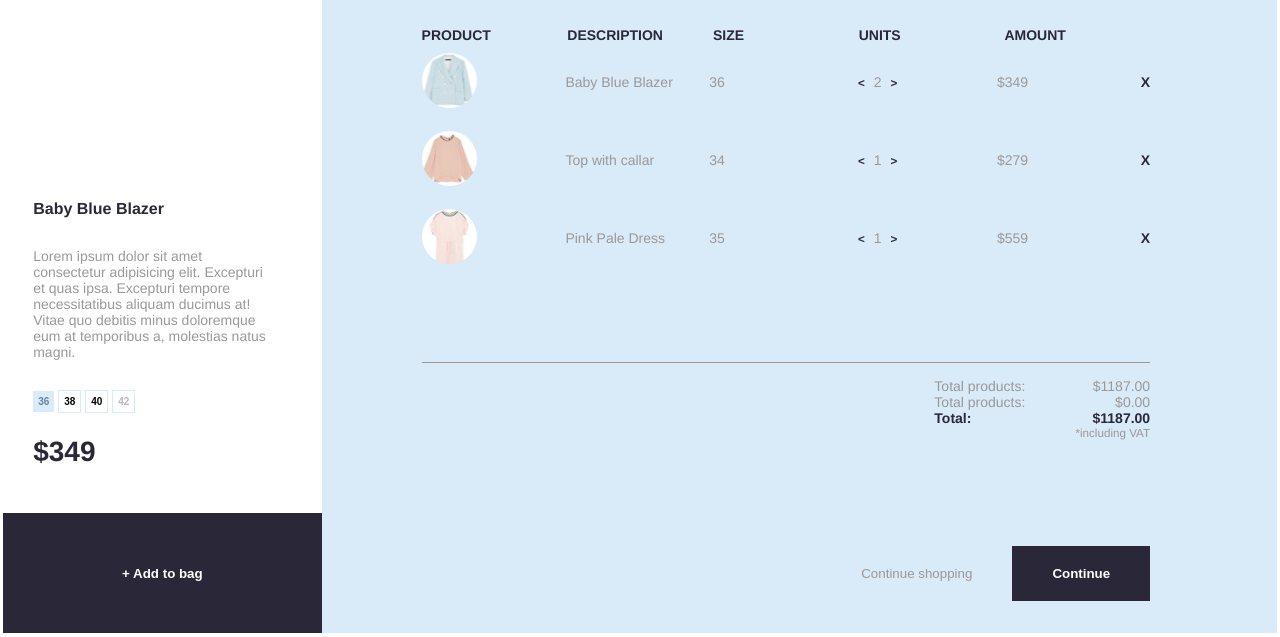
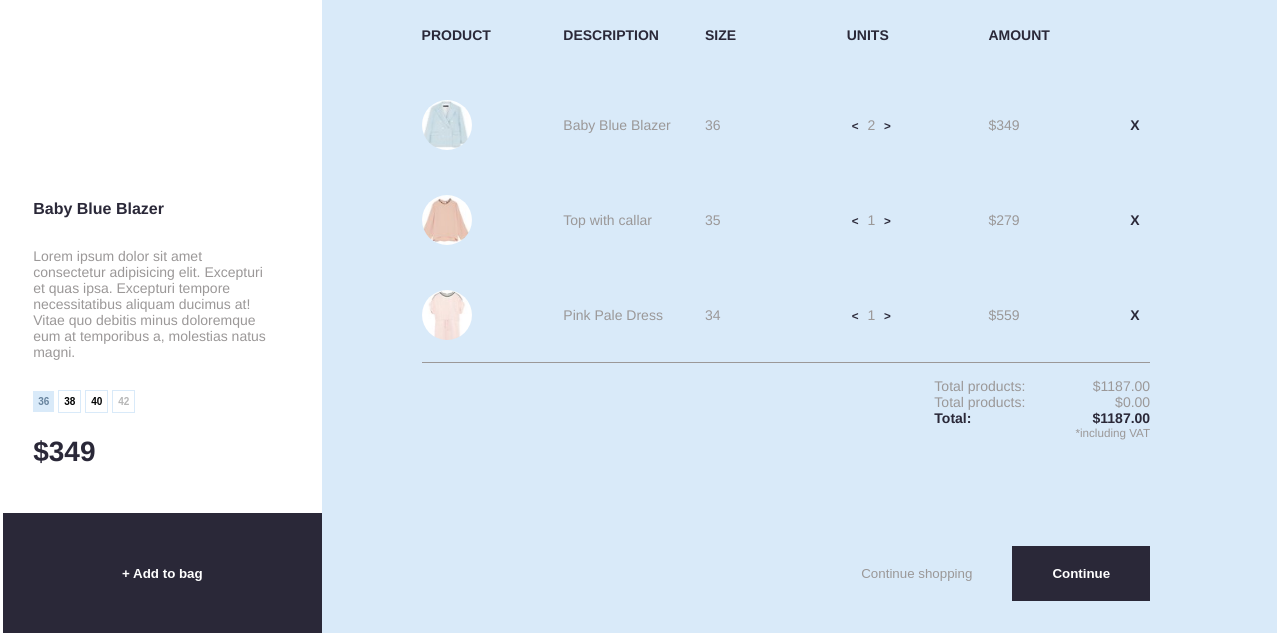
Before and after one commit to TheShadow8/mockup-to-code-1, a website: page cart.html in a window 1280 px wide. Shown: the part 163-800 px from the top of the page. Drawn offline with nearby package versions, Linux system fonts and the light colour scheme.

Commit message:
fix cart--detail layout

```diff
--- a/cart.html
+++ b/cart.html
@@ -58,16 +58,57 @@
         </div>
 
         <div class="cart__title">Shopping basket</div>
+
         <div class="cart__detail">
-          <div class="cart__detail--titles">
-            <div class="cart__detail--title title">Product</div>
-            <div class="cart__detail--title title">Description</div>
-            <div class="cart__detail--title title">Size</div>
-            <div class="cart__detail--title title">Units</div>
-            <div class="cart__detail--title title">Amount</div>
+          <div class="cart__detail--title title">Product</div>
+          <div class="cart__detail--images">
+            <img src="/img/p1.jpg" alt="" /> <img src="/img/p2.jpg" alt="" />
+            <img src="/img/p3.jpg" alt="" />
           </div>
 
-          <div class="cart__detail--item">
+          <div class="cart__detail--title title">Description</div>
+          <div class="cart__detail--desc">
+            <div class="cart__detail--contain">Baby Blue Blazer</div>
+            <div class="cart__detail--contain">Top with callar</div>
+            <div class="cart__detail--contain">Pink Pale Dress</div>
+          </div>
+
+          <div class="cart__detail--title title">Size</div>
+          <div class="cart__detail--size">
+            <div class="cart__detail--contain">36</div>
+            <div class="cart__detail--contain">35</div>
+            <div class="cart__detail--contain">34</div>
+          </div>
+
+          <div class="cart__detail--title title">Units</div>
+          <div class="cart__detail--unit">
+            <div class="cart__detail--contain">
+              <small class="title"><</small> 2 <small class="title">></small>
+            </div>
+            <div class="cart__detail--contain">
+              <small class="title"><</small> 1 <small class="title">></small>
+            </div>
+            <div class="cart__detail--contain">
+              <small class="title"><</small> 1 <small class="title">></small>
+            </div>
+          </div>
+
+          <div class="cart__detail--title title">Amount</div>
+          <div class="cart__detail--aumount">
+            <div class="cart__detail--contain">$349</div>
+            <div class="cart__detail--contain">$279</div>
+            <div class="cart__detail--contain">$559</div>
+          </div>
+
+          <div class="cart__detail--title title">&nbsp;</div>
+          <div class="cart__detail--remove">
+            <div class="cart__detail--remove title">X</div>
+            <div class="cart__detail--remove title">X</div>
+            <div class="cart__detail--remove title">X</div>
+          </div>
+        </div>
+
+        <!-- <div class="cart__detail--item">
             <div class="cart__detail--contain"><img src="/img/p1.jpg" alt="" /></div>
             <div class="cart__detail--contain">Baby Blue Blazer</div>
             <div class="cart__detail--contain">36</div>
@@ -99,7 +140,8 @@
             <div class="cart__detail--contain">$559</div>
             <div class="cart__detail--remove title">X</div>
           </div>
-        </div>
+        </div> -->
+
         <div class="cart__summary">
           <div class="cart__summary--title">
             <div>Total products:</div>
--- a/sass/abstracts/_mixins.scss
+++ b/sass/abstracts/_mixins.scss
@@ -0,0 +1,5 @@
+@mixin flexColumnSpaceAround {
+  display: flex;
+  flex-direction: column;
+  justify-content: space-around;
+}
--- a/sass/components/_cart.scss
+++ b/sass/components/_cart.scss
@@ -22,36 +22,55 @@
 
   &__detail {
     border-bottom: 1px solid $color-grey-dark-1;
+    display: grid;
+    grid-template-columns: repeat(5, 1fr) 2rem;
+    grid-template-rows: 5rem auto;
+
+    justify-items: start;
 
     small {
       padding: 0 0.5rem;
     }
-    &--titles {
+    &--title {
+      grid-row: 1 / 2;
       text-transform: uppercase;
-      display: flex;
-      justify-content: space-between;
-      align-items: center;
     }
 
-    &--item {
-      padding: 1rem 0;
-      display: flex;
-      justify-content: space-between;
-      align-items: center;
+    &--images {
+      grid-column: 1 / 2;
 
+      @include flexColumnSpaceAround;
       img {
-        height: 5.5rem;
-        width: 5.5rem;
+        display: block;
+        height: 5rem;
+        width: 5rem;
         border-radius: 50%;
       }
     }
 
-    &--contain {
-      flex-basis: 17%;
+    &--desc {
+      grid-column: 2 / 3;
+      @include flexColumnSpaceAround;
     }
 
-    &--title {
-      flex-basis: 21%;
+    &--size {
+      grid-column: 3 / 4;
+      @include flexColumnSpaceAround;
+    }
+
+    &--unit {
+      grid-column: 4 / 5;
+      @include flexColumnSpaceAround;
+    }
+
+    &--aumount {
+      grid-column: 5 / 6;
+      @include flexColumnSpaceAround;
+    }
+
+    &--remove {
+      grid-column: 6 / -1;
+      @include flexColumnSpaceAround;
     }
   }
 
```
Also changed, not shown: css/style.css.
